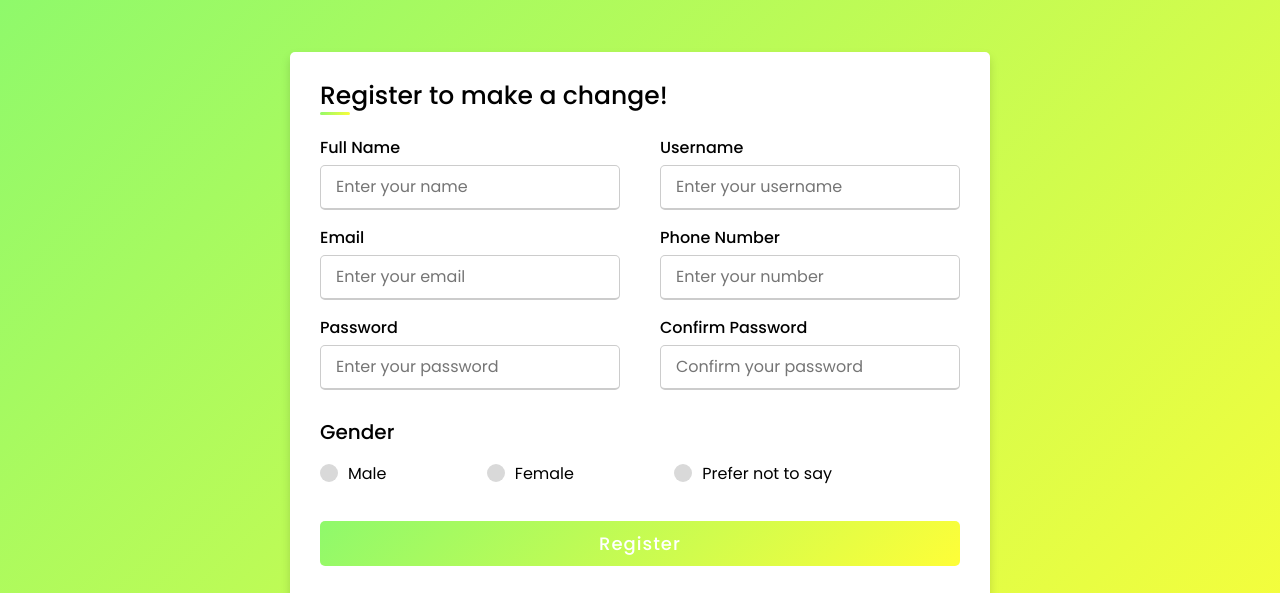
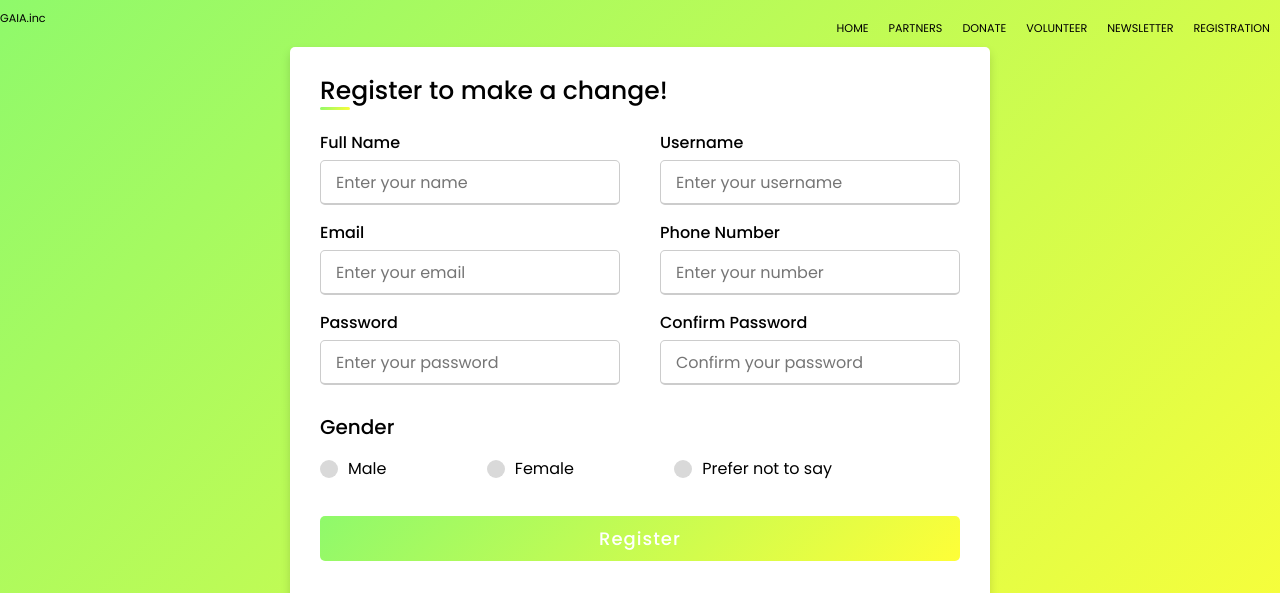
Before and after one commit to ssjulianr/cfj-finale, a plain HTML site: page Registration.html in a window 1280 px wide. Shown: the top 593 px of the page. Drawn offline with Linux system fonts and the light colour scheme.

Commit message:
Implemented changes to the nav bar on most pages that were ready on donate page and registration page

```diff
--- a/Registration.html
+++ b/Registration.html
@@ -8,7 +8,19 @@
     <link href="registration.css" rel="stylesheet" type="text/css" >
 
 </head>
+<nav>
+  <ul>
+  <nav class="logocontainer">GAIA.inc</nav>
+  <li><a href="index.html">HOME</a></li>
+  <li><a href="partners.html">PARTNERS</a></li>
+  <li><a href="donate.html">DONATE</a></li>
+  <li><a href="volunteer.html">VOLUNTEER</a></li>
+  <li><a href="newsletter.html">NEWSLETTER</a></li>
+  <li><a href="Registration.html">REGISTRATION</a></li>
+  </ul>
+</nav>
 <body>
+
     <div class="container">
 
         <div class="title">Register to make a change!</div>
--- a/registration.css
+++ b/registration.css
@@ -1,37 +1,42 @@
 @import url('https://fonts.googleapis.com/css2?family=Poppins:wght@200;300;400;500;600;700&display=swap');
 
+/* Start of Nav Bar */
 nav {
-    background-color: #f2f2f2;
-    font-size: 1.2rem;
+
+  font-size: 0.7rem;
+  padding: 30em;
+  font-family: 'Poppins',sans-serif;
 }
+nav{
+  padding: 0;
+  width: 100dvw;
+}
+nav ul {
 
-  nav ul {
   list-style: none;
   margin: 0;
   padding: 0;
   display: flex;
   justify-content: flex-end;
 }
+nav li {
+  margin: 0;
+}
+nav a {
 
-  nav li {
-    margin: 0 10px;
-  }
-
-  nav a {
   display: block;
   padding: 10px;
-    color: #333;
+  color: #000000;
   text-decoration: none;
   transition: color 0.3s ease;
 }
-
 nav a:hover {
-    color: #0099cc;
+  color: #078e27;
 }
-
 nav a.active {
-    color: #0099cc;
+  color: #078e27;
 }
+/* End of Nav Bar */
 *{
   margin: 0;
   padding: 0;
@@ -39,12 +44,16 @@ nav {
   font-family: 'Poppins',sans-serif;
 }
 body{
-  height: 100vh;
+  flex-direction: column;
+  height: 100%;
   display: flex;
   justify-content: center;
   align-items: center;
   padding: 10px;
   background: linear-gradient(135deg, #8ff96b, #fefe38);
+  flex-direction: column;
+  align-content: center;
+  justify-content: space-around;
 }
 .container{
   max-width: 700px;
@@ -178,7 +187,7 @@ form .user-details .input-box{
   }
 }
 footer {
-    background-color: #f2f2f2;
+    background: linear-gradient(-135deg, #8ff96b, #fefe38);
     padding: 20px;
     display: flex;
     justify-content: center;
```
Also changed, not shown: donate.html (+7 -5 lines). Lines whose indentation alone changed are shown as unchanged.
